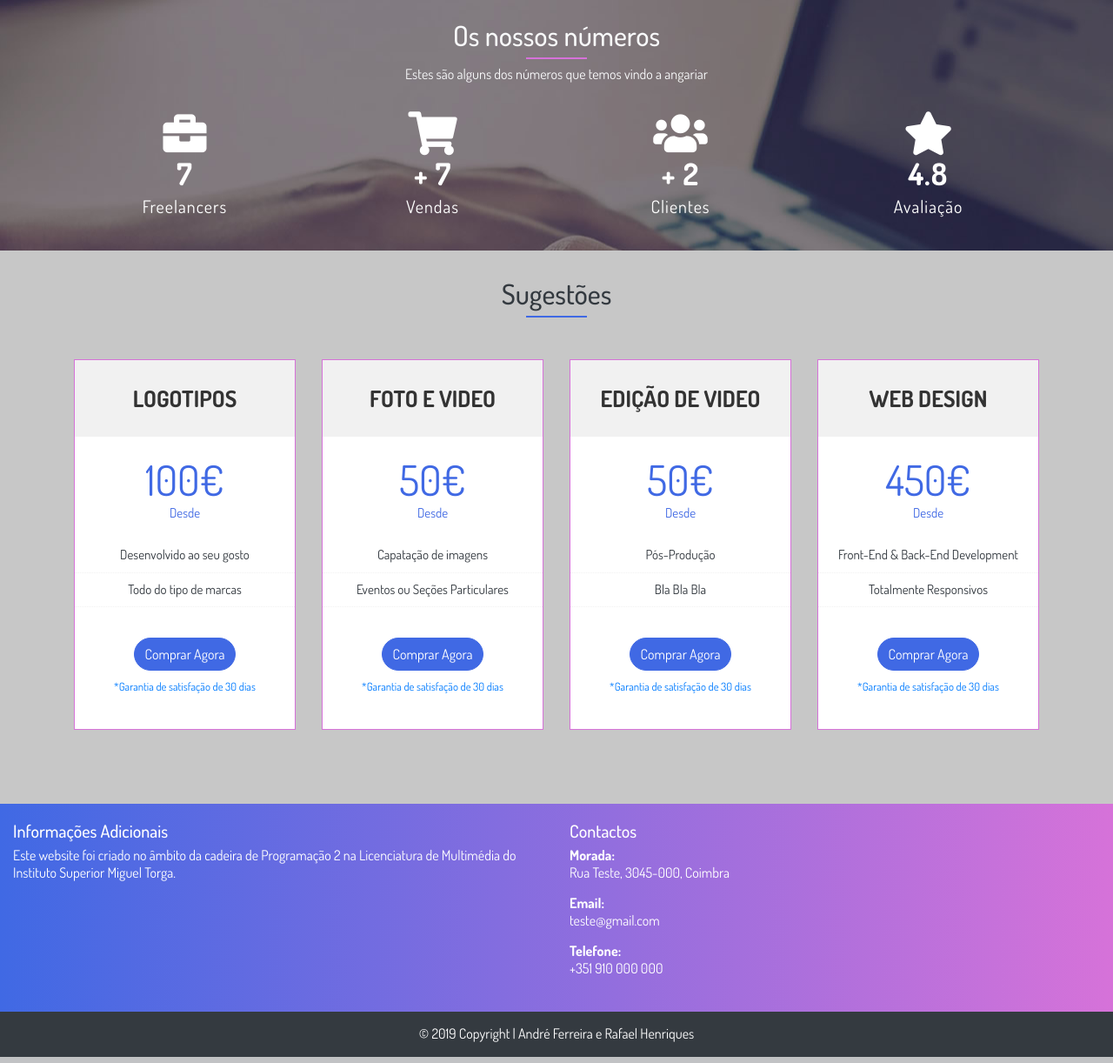
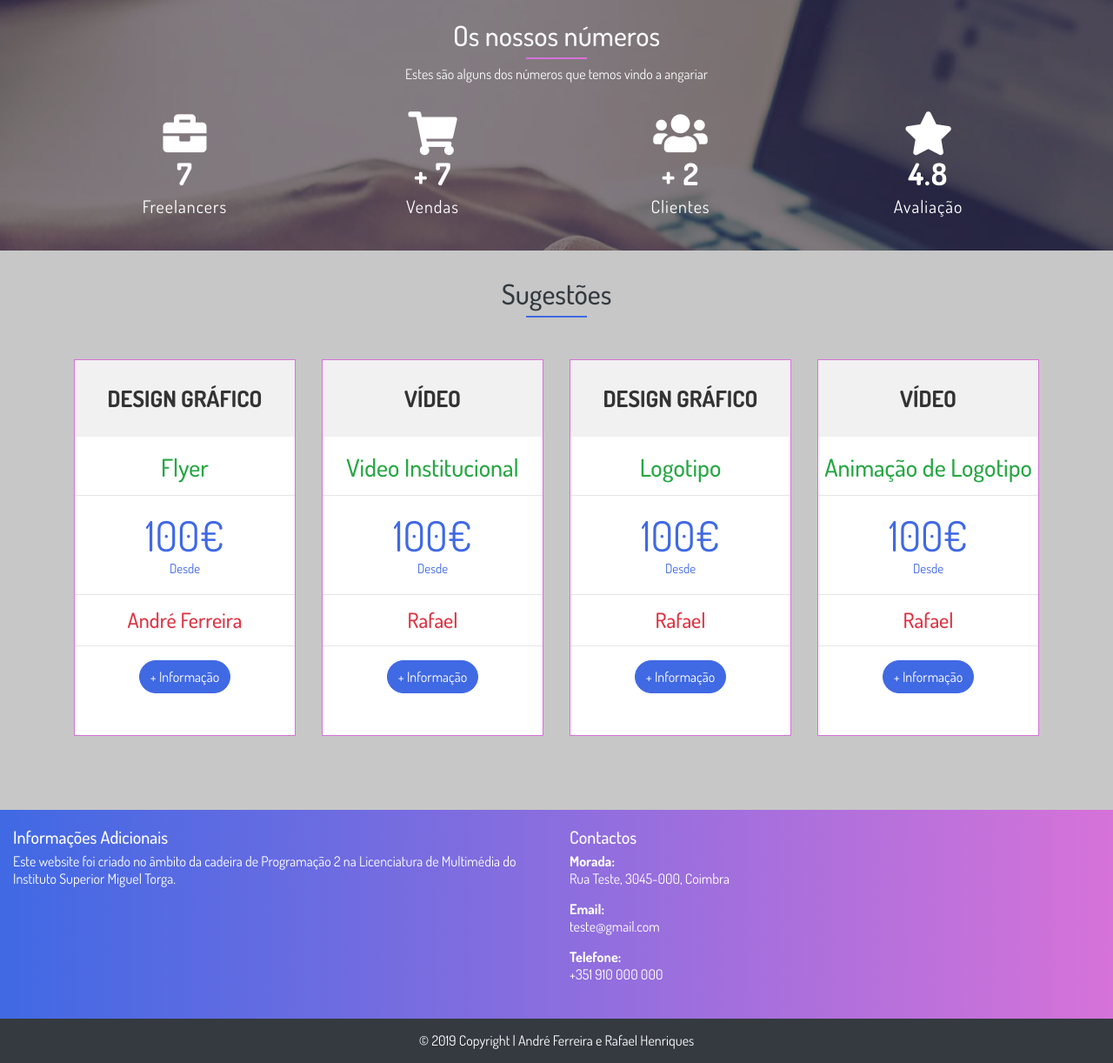
Before and after one commit to RHenriques93/P2, a PHP site: page /projetofinal/ in a window 1280 px wide. Shown: the part 771-1993 px from the top of the page at 87% size. Run offline with PHP 8.4, Linux system fonts and the light colour scheme; data comes from the database, SQL or seed files in the repository.

Commit message:
25/12 -> 16:27

```diff
--- a/inc/main.inc.php
+++ b/inc/main.inc.php
@@ -143,75 +143,39 @@ $dados = $db->query("SELECT * FROM area");
                     <span class="underline"></span>
                 </header>
                 <div class="row py-4">
+
+              <?php
+
+              require("db_projetofinal.php");
+
+              $dados = $db->query("SELECT utilizador.id_utilizador, utilizador.nome AS 'utilizador nome', subarea.nome AS 'nome subarea', area.nome AS 'nome area' FROM utilizador JOIN servico ON utilizador.id_utilizador = servico.id_utilizador JOIN subarea ON servico.id_subarea = subarea.id_subarea JOIN area ON subarea.id_area = area.id_area ORDER BY rand() LIMIT 4");
+
+                foreach ($dados as $row) {
+
+                echo '
                     <div class="col-sm-6 col-md-3 col-xs-12">
                         <div class="tabela-preco sombra">
                             <div class="preco-detalhe">
-                                <h2>Logotipos</h2>
+                                <h2>'.$row["nome area"].'</h2>
+                                <h3 class="text-success">'.$row["nome subarea"].'</h3><hr>
                                 <span style="margin: 0">100€</span>
-                                <span style="font-size: 15px">Desde</span>
-                                <ul>
-                                    <li>Desenvolvido ao seu gosto</li>
-                                    <li>Todo do tipo de marcas</li>
-                                </ul>
+                                <span style="font-size: 15px">Desde</span><hr>
+
+                                <h4 class="text-danger">'.$row["utilizador nome"].'</h4><hr>
+
                                 <div class="preco-btn mb-2">
-                                    <a href="#" class="btn btn-preco">Comprar Agora</a>
+                                    <a href="index.php?op=servicepage&id='.$row["id_utilizador"].'" class="btn btn-preco">+ Informação</a>
                                 </div>
-                                <small class="text-primary">*Garantia de satisfação de 30 dias</small>
+
                             </div>
                         </div>
-                    </div>
-                    <div class="col-sm-6 col-md-3 col-xs-12">
-                        <div class="tabela-preco sombra">
-                            <div class="preco-detalhe">
-                                <h2>Foto e Video</h2>
-                                <span style="margin: 0">50€</span>
-                                <span style="font-size: 15px">Desde</span>
-                                <ul>
-                                    <li>Capatação de imagens</li>
-                                    <li>Eventos ou Seções Particulares</li>
-                                </ul>
-                                <div class="preco-btn mb-2">
-                                    <a href="#" class="btn btn-preco">Comprar Agora</a>
-                                </div>
-                                <small class="text-primary">*Garantia de satisfação de 30 dias</small>
-                            </div>
-                        </div>
-                    </div>
-                    <div class="col-sm-6 col-md-3 col-xs-12">
-                        <div class="tabela-preco sombra">
-                            <div class="preco-detalhe">
-                                <h2>Edição de Video</h2>
-                                <span style="margin: 0">50€</span>
-                                <span style="font-size: 15px">Desde</span>
-                                <ul>
-                                    <li>Pós-Produção</li>
-                                    <li>Bla Bla Bla</li>
-                                </ul>
-                                <div class="preco-btn mb-2">
-                                    <a href="#" class="btn btn-preco">Comprar Agora</a>
-                                </div>
-                                <small class="text-primary">*Garantia de satisfação de 30 dias</small>
-                            </div>
-                        </div>
-                    </div>
-                    <div class="col-sm-6 col-md-3 col-xs-12">
-                        <div class="tabela-preco sombra">
-                            <div class="preco-detalhe">
-                                <h2>Web Design</h2>
-                                <span style="margin: 0">450€</span>
-                                <span style="font-size: 15px">Desde</span>
-                                <ul>
-                                    <li>Front-End & Back-End Development</li>
-                                    <li>Totalmente Responsivos</li>
-                                </ul>
-                                <div class="preco-btn mb-2">
-                                    <a href="#" class="btn btn-preco">Comprar Agora</a>
-                                </div>
-                                <small class="text-primary">*Garantia de satisfação de 30 dias</small>
-                            </div>
-                        </div>
-                    </div>
-                </div>
+                    </div>';
+
+                }
+
+
+                ?>
+
             </section>
         </div>
     </div>
```
